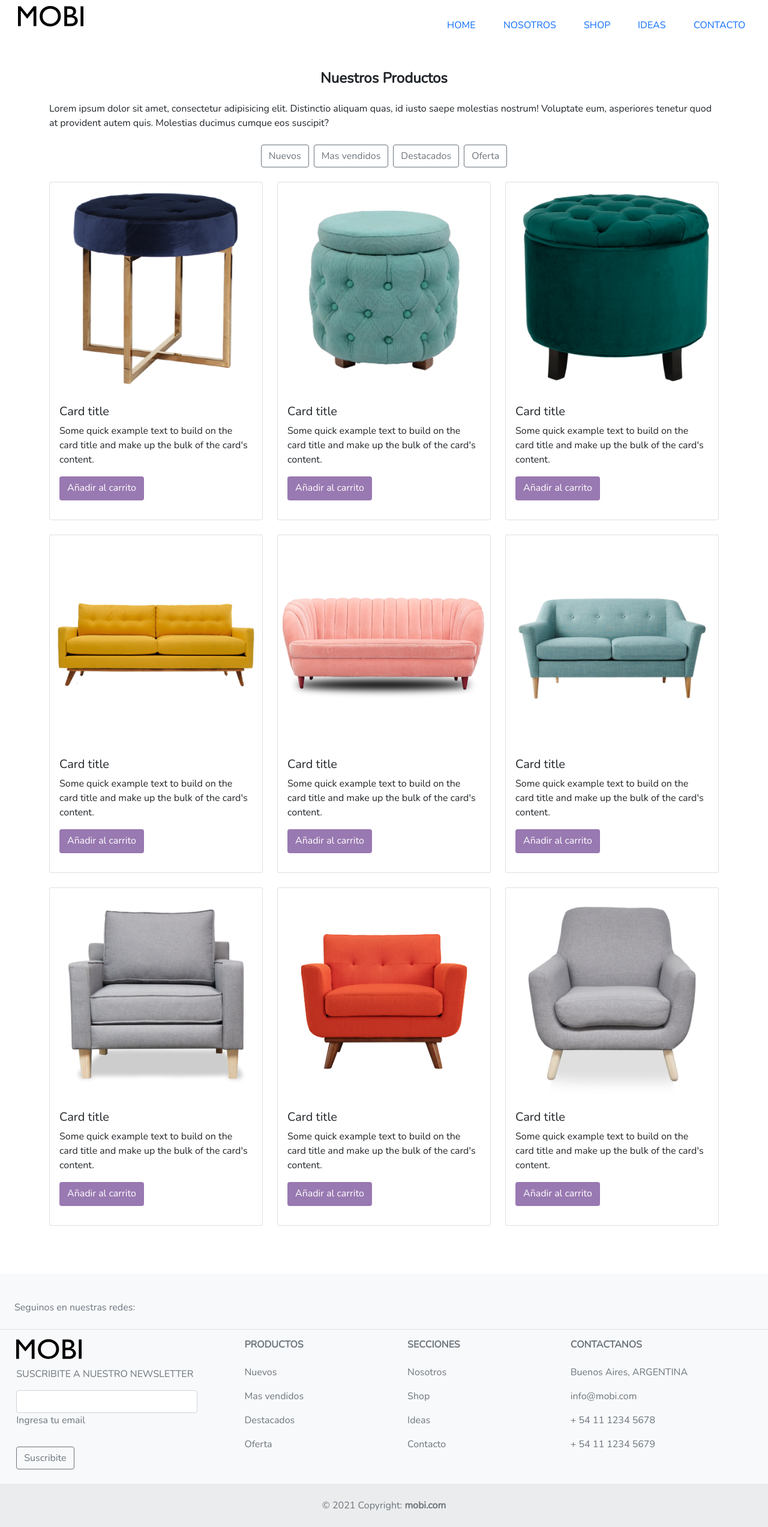
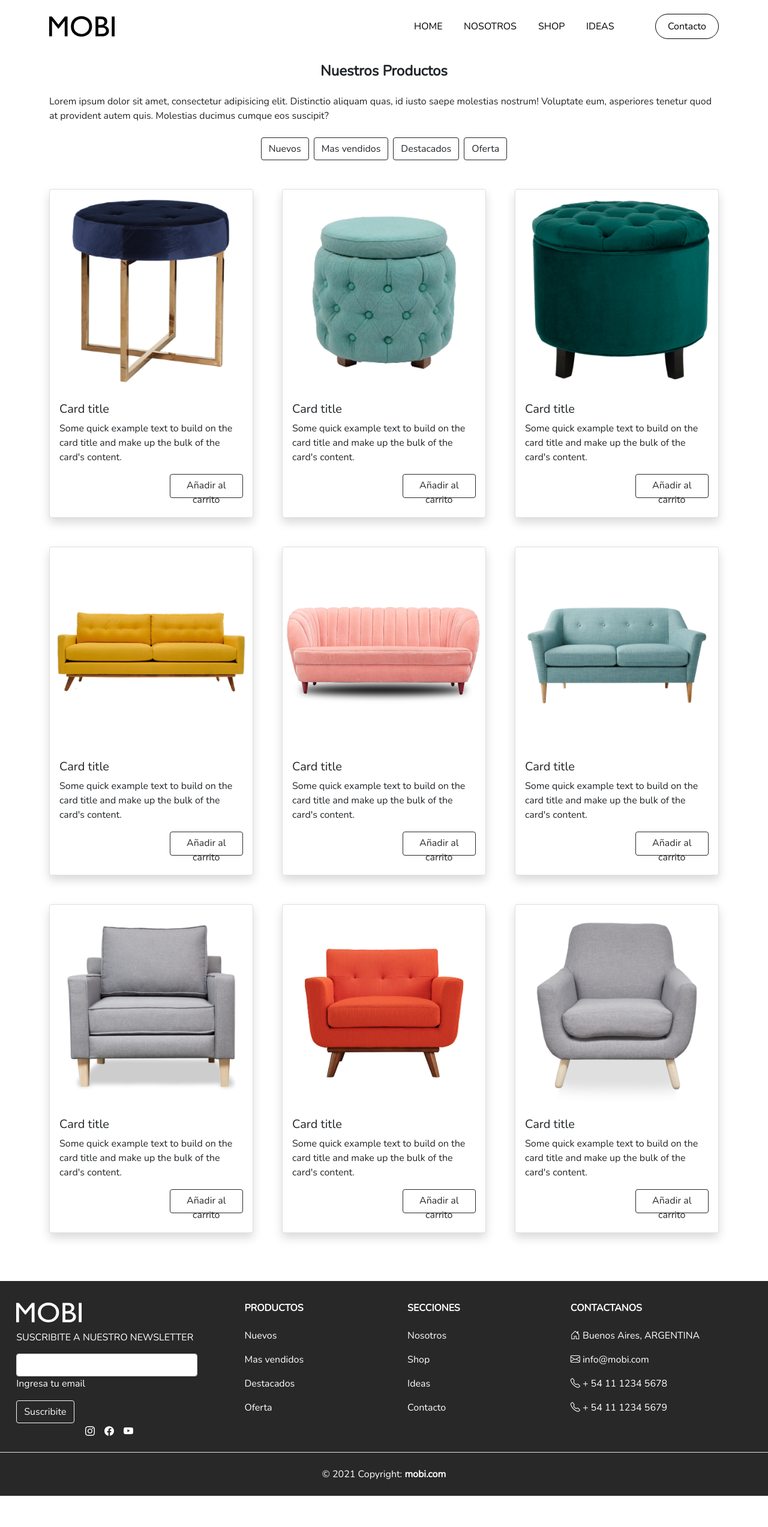
Before and after one commit to caroccucurullo/mobi_cucurullo, a plain HTML site: page HTML/shop.html in a window 1280 px wide. Shown: the whole page at 60% size. After the commit the page ends 2493 px from the top, so only its background shows below. Drawn offline with nearby package versions, Linux system fonts and the light colour scheme.

Commit message:
cambios en el index y en shop, responsive

```diff
--- a/HTML/shop.html
+++ b/HTML/shop.html
@@ -6,11 +6,16 @@
 	<meta charset="UTF-8">
 	<meta http-equiv="X-UA-Compatible" content="IE=edge">
 	<meta name="viewport" content="width=device-width, initial-scale=1.0">
-	<meta name="description" content="En este sitio web vas a encontrar deco, inspiración y productos que te haran sentir de tu casa un hogar">
-    <meta name="keywords"  content="DECO, INSPIRACIÓN, DECORACIÓN MUEBLES, MESAS, SILLAS, SILLONES, ALMOHADONES">
+	<meta name="description"
+		content="En este sitio web vas a encontrar deco, inspiración y productos que te haran sentir de tu casa un hogar">
+	<meta name="keywords" content="DECO, INSPIRACIÓN, DECORACIÓN MUEBLES, MESAS, SILLAS, SILLONES, ALMOHADONES">
 
 	<link href="https://cdn.jsdelivr.net/npm/bootstrap@5.0.0/dist/css/bootstrap.min.css" rel="stylesheet"
 		integrity="sha384-wEmeIV1mKuiNpC+IOBjI7aAzPcEZeedi5yW5f2yOq55WWLwNGmvvx4Um1vskeMj0" crossorigin="anonymous">
+
+	<link href="https://unpkg.com/aos@2.3.1/dist/aos.css" rel="stylesheet">
+
+	<link rel="stylesheet" href="https://cdn.jsdelivr.net/npm/bootstrap-icons@1.5.0/font/bootstrap-icons.css">
 
 	<link rel="stylesheet" href="../CSS/main.css">
 
@@ -19,29 +24,38 @@
 </head>
 
 <body>
-	<header>
 
-		<a href="../index.html">
-			<img src="../img/logoMobi.svg" alt="logo">
-		</a>
+	<!-- inicia barra de navegacion -->
 
-		<!-- Barra de navegacion -->
+	<nav class="navbar navbar-expand-lg">
+		<div class="container">
+			<a class="navbar-brand" href="../index.html"><img src="../img/logoMobi.svg" alt="logo"></a>
+			<button class="navbar-toggler" type="button" data-bs-toggle="collapse" data-bs-target="#navbarNav"
+				aria-controls="navbarNav" aria-expanded="false" aria-label="Toggle navigation">
+				<i class="bi bi-list"></i>
+			</button>
+			<div class="collapse navbar-collapse" id="navbarNav">
+				<ul class="navbar-nav ms-auto me-lg-3 py-3">
+					<li class="nav-item">
+						<a class="nav-link hvr-underline-from-left" aria-current="page" href="../index.html">HOME</a>
+					</li>
+					<li class="nav-item">
+						<a class="nav-link hvr-underline-from-left" href="nosotros.html">NOSOTROS</a>
+					</li>
+					<li class="nav-item">
+						<a class="nav-link hvr-underline-from-left" href="shop.html">SHOP</a>
+					</li>
+					<li class="nav-item">
+						<a class="nav-link hvr-underline-from-left" href="ideas.html">IDEAS</a>
+					</li>
+				</ul>
+				<a class="btn-custom ms-lg-4" href="contacto.html">Contacto</a>
+			</div>
+		</div>
+	</nav>
 
-		<nav>
-			<ul class="ul_padre">
-				<li><a class="hvr-underline-from-left" href="../index.html">HOME</a></li>
-				<li><a class="hvr-underline-from-left" href="nosotros.html">NOSOTROS</a></li>
-				<li><a class="hvr-underline-from-left" href="shop.html">SHOP</a>
-					<ul>
-						<li><a href="#">Sillas</a></li>
-						<li><a href="#">Sillones</a></li>
-					</ul>
-				</li>
-				<li><a class="hvr-underline-from-left" href="ideas.html">IDEAS</a></li>
-				<li><a class="hvr-underline-from-left" href="contacto.html">CONTACTO</a></li>
-			</ul>
-		</nav>
-	</header>
+	<!-- cierra barra de navegacion -->
+
 
 	<main>
 		<div class="container m-6 ">
@@ -57,14 +71,14 @@
 
 		<!-- inicia botones -->
 
-		<div class="container m-6 ">
+		<div class="container mt-2 mb-5 ">
 
 			<div class="d-grid gap-2 d-md-flex justify-content-md-center m-4">
 
-				<button type="button" class="btn btn-outline-secondary">Nuevos</button>
-				<button type="button" class="btn btn-outline-secondary">Mas vendidos</button>
-				<button type="button" class="btn btn-outline-secondary">Destacados</button>
-				<button type="button" class="btn btn-outline-secondary">Oferta</button>
+				<button type="button" class="btn btn-outline-dark">Nuevos</button>
+				<button type="button" class="btn btn-outline-dark">Mas vendidos</button>
+				<button type="button" class="btn btn-outline-dark">Destacados</button>
+				<button type="button" class="btn btn-outline-dark">Oferta</button>
 
 			</div>
 
@@ -76,12 +90,11 @@
 
 		<section class="container fluid">
 
-			<div class="row row-cols-1 row-cols-md-3 g-4">
+			<div class="row row-cols-1 row-cols-md-3 g-5">
 
-				<article class="col-md-4">
-					<div class="card">
-						<img class="card-img-top w-100" src="../img/shop/banquetaAzul.png"
-							alt="banqueta azul en pana">
+				<article class="col-md-4" data-aos="fade-up" data-aos-duration="1500">
+					<div class="card shadow rounded" >
+						<img class="card-img-top w-100" src="../img/shop/banquetaAzul.png" alt="banqueta azul en pana">
 						<div class="card-body">
 							<h5 class="card-title">Card title</h5>
 							<p class="card-text">Some quick example text to build on the card title and make up the bulk
@@ -102,8 +115,8 @@
 						</div>
 					</div>
 				</article>
-				<article class="col-md-4">
-					<div class="card">
+				<article class="col-md-4" data-aos="fade-up" data-aos-duration="1500">
+					<div class="card shadow rounded">
 						<img class="card-img-top w-100" src="../img/shop/banquetaVerdeAgua.png"
 							alt="banqueta verde agua en terciopelo">
 						<div class="card-body">
@@ -126,8 +139,8 @@
 						</div>
 					</div>
 				</article>
-				<article class="col-md-4">
-					<div class="card">
+				<article class="col-md-4" data-aos="fade-up" data-aos-duration="1500">
+					<div class="card shadow rounded">
 						<img class="card-img-top w-100" src="../img/shop/banquetaVerdeIngles.png"
 							alt="banqueta verde inglés en pana">
 						<div class="card-body">
@@ -150,8 +163,8 @@
 						</div>
 					</div>
 				</article>
-				<article class="col-md-4">
-					<div class="card">
+				<article class="col-md-4" data-aos="fade-up" data-aos-duration="1500">
+					<div class="card shadow rounded">
 						<img class="card-img-top w-100" src="../img/shop/sillonAmarilloMaiz.png"
 							alt="sillon tres cuerpos en chenille amarillo maiz ">
 						<div class="card-body">
@@ -174,8 +187,8 @@
 						</div>
 					</div>
 				</article>
-				<article class="col-md-4">
-					<div class="card">
+				<article class="col-md-4" data-aos="fade-up" data-aos-duration="1500">
+					<div class="card shadow rounded">
 						<img class="card-img-top w-100" src="../img/shop/sillonRosa.png"
 							alt="sillon rosa dos cuerpos en terciopelo rosa">
 						<div class="card-body">
@@ -198,8 +211,8 @@
 						</div>
 					</div>
 				</article>
-				<article class="col-md-4">
-					<div class="card">
+				<article class="col-md-4" data-aos="fade-up" data-aos-duration="1500">
+					<div class="card shadow rounded">
 						<img class="card-img-top w-100" src="../img/shop/sillonVerdeAgua.png"
 							alt="sillon dos cuerpos en lino verde agua">
 						<div class="card-body">
@@ -222,8 +235,8 @@
 						</div>
 					</div>
 				</article>
-				<article class="col-md-4">
-					<div class="card">
+				<article class="col-md-4" data-aos="fade-up" data-aos-duration="1500">
+					<div class="card shadow rounded">
 						<img class="card-img-top w-100" src="../img/shop/sillonGrisCemento.png"
 							alt="sillon un cuerpo en lino gris cemento">
 						<div class="card-body">
@@ -246,8 +259,8 @@
 						</div>
 					</div>
 				</article>
-				<article class="col-md-4">
-					<div class="card">
+				<article class="col-md-4" data-aos="fade-up" data-aos-duration="1500">
+					<div class="card shadow rounded">
 						<img class="card-img-top w-100" src="../img/shop/sillonNaranja.png"
 							alt="sillon un cuerpo en chenille naranja fuerte">
 						<div class="card-body">
@@ -270,8 +283,8 @@
 						</div>
 					</div>
 				</article>
-				<article class="col-md-4">
-					<div class="card">
+				<article class="col-md-4" data-aos="fade-up" data-aos-duration="1500">
+					<div class="card shadow rounded">
 						<img class="card-img-top w-100" src="../img/shop/sillonGrisClaro.png"
 							alt="sillon un cuerpo en lino gris claro">
 						<div class="card-body">
@@ -279,8 +292,8 @@
 							<p class="card-text">Some quick example text to build on the card title and make up the bulk
 								of the card's content.</p>
 							<p>
-								<a class="btn card__button " data-toggle="collapse" href="#collapseExample" role="button"
-									aria-expanded="false" aria-controls="collapseExample">
+								<a class="btn card__button " data-toggle="collapse" href="#collapseExample"
+									role="button" aria-expanded="false" aria-controls="collapseExample">
 									Añadir al carrito
 								</a>
 							</p>
@@ -305,32 +318,7 @@
 
 	<!-- inicia footer -->
 
-	<footer class="text-center text-lg-start bg-light text-muted">
-
-		<!-- inicia redes sociales -->
-		<section class="d-flex justify-content-center justify-content-lg-between p-4 border-bottom">
-
-			<div class="me-5 d-none d-lg-block">
-				<span>Seguinos en nuestras redes:</span>
-			</div>
-
-			<div>
-
-				<a href="" class="me-4 text-reset">
-					<i class="fab fa-facebook-f"></i>
-				</a>
-
-				<a href="" class="me-4 text-reset">
-					<i class="fab fa-google"></i>
-				</a>
-				<a href="" class="me-4 text-reset">
-					<i class="fab fa-instagram"></i>
-				</a>
-
-			</div>
-
-		</section>
-		<!-- cierra redes sociales -->
+	<footer class="text-center text-lg-start">
 
 		<!-- inicia sección links  -->
 		<section>
@@ -338,22 +326,41 @@
 
 				<div class="row mt-3">
 
-					<div class="col-md-3 col-lg-4 col-xl-3 mx-auto mb-4">
+					<div class="col-md-3 col-lg-4 col-xl-3 mx-auto mb-2">
 
 						<a href="../index.html">
-							<img class="pb-3" src="../img/logoMobi.svg" alt="logo">
+							<img class="pb-3" src="../img/logoMobiBlanco.svg" alt="logo">
 						</a>
 
 						<div>
 							<h6 class="text-uppercase mb-3">Suscribite a nuestro newsletter</h6>
 
-							<div class="form-outline form-white mb-4">
+							<div class="form-outline form-white mb-2">
 								<input type="email" id="form5Example2" class="form-control" />
 								<label class="form-label" for="form5Example2">Ingresa tu email</label>
 							</div>
 
-							<button type="button" class="btn btn-outline-secondary">Suscribite</button>
+							<button type="button" class="btn btn-outline-light">Suscribite</button>
 						</div>
+
+						<ul class="list-unstyled d-flex flex-row justify-content-center">
+							<li>
+								<a class="px-2" href="#!">
+									<img src="../img/redes/instagram.svg" alt="icono instagram">
+								</a>
+							</li>
+							<li>
+								<a class="text-white px-2" href="#!">
+									<img src="../img/redes/facebook.svg" alt="icono facebook">
+								</a>
+							</li>
+							<li>
+								<a class="text-white ps-2" href="#!">
+									<img src="../img/redes/youtube.svg" alt="icono youtube">
+								</a>
+							</li>
+						</ul>
+
 					</div>
 
 					<div class="col-md-2 col-lg-2 col-xl-2 mx-auto">
@@ -374,8 +381,6 @@
 							<a href="#!" class="text-reset">Oferta</a>
 						</p>
 					</div>
-
-
 
 					<div class="col-md-3 col-lg-2 col-xl-2 mx-auto">
 
@@ -400,16 +405,12 @@
 
 					<div class="col-md-4 col-lg-3 col-xl-3 mx-auto">
 
-						<h6 class="text-uppercase fw-bold mb-4">
-							Contactanos
-						</h6>
-						<p><i class="fas fa-home "></i> Buenos Aires, ARGENTINA</p>
-						<p>
-							<i class="fas fa-envelope "></i>
-							info@mobi.com
-						</p>
-						<p><i class="fas fa-phone "></i> + 54 11 1234 5678</p>
-						<p><i class="fas fa-print "></i> + 54 11 1234 5679</p>
+						<h6 class="text-uppercase fw-bold mb-4"> Contactanos</h6>
+						<p><i class="bi bi-house-door"></i> Buenos Aires, ARGENTINA</p>
+						<p><i class="bi bi-envelope"></i> info@mobi.com</p>
+						<p><i class="bi bi-telephone"></i> + 54 11 1234 5678</p>
+						<p><i class="bi bi-telephone"></i> + 54 11 1234 5679</p>
+
 					</div>
 
 				</div>
@@ -419,9 +420,9 @@
 		<!-- cierra sección links  -->
 
 		<!-- inicia Copyright -->
-		<div class="text-center p-4" style="background-color: rgba(0, 0, 0, 0.05);">
-			© 2021 Copyright:
-			<a class="text-reset fw-bold" href="../index.html">mobi.com</a>
+		<div class="container-flex text-center p-4 border-top">
+			<p class="d-inline text-white">© 2021 Copyright:</p>
+			<a class="d-inline fw-bold text-white" href="../index.html">mobi.com</a>
 		</div>
 		<!-- cierra Copyright -->
 
@@ -432,10 +433,22 @@
 
 
 
+
+
+
 	<script src="https://cdn.jsdelivr.net/npm/bootstrap@5.0.0/dist/js/bootstrap.bundle.min.js"
 		integrity="sha384-p34f1UUtsS3wqzfto5wAAmdvj+osOnFyQFpp4Ua3gs/ZVWx6oOypYoCJhGGScy+8" crossorigin="anonymous">
 	</script>
 
+	<script src="https://unpkg.com/aos@2.3.1/dist/aos.js">
+	</script>
+
+	<script>
+		AOS.init();
+	</script>
+
+
+
 </body>
 
 </html>
--- a/SCSS/_footer.scss
+++ b/SCSS/_footer.scss
@@ -1,5 +1,5 @@
 footer{
-    background-color: rgb(35, 35, 35);
+    background-color: rgb(40, 40, 40);
     color: white;
     padding-top: 20px;
 }
--- a/SCSS/_media.scss
+++ b/SCSS/_media.scss
@@ -12,7 +12,8 @@
 	}
 
 	footer section{
-		margin-left: 20px;
+		margin-left: 10px;
+		margin-right: 10px;
 	}
  }
 
--- a/SCSS/_nosotros.scss
+++ b/SCSS/_nosotros.scss
@@ -3,6 +3,5 @@
 .nosotros {
   border: solid 1px rgb(214, 214, 214);
   border-radius: 5px;
-  background: #F9F9FD;
 
 }
--- a/SCSS/_shop.scss
+++ b/SCSS/_shop.scss
@@ -1,19 +1,15 @@
 /*----------- SHOP ----------*/
 
 .card__button{
+    border: 1.5px solid rgb(40, 40, 40);
     height: 2.5rem;
     text-align: center;
-    background-color:  rgb(153, 121, 177);
-    color: white;
+    background: none;
+    color: rgb(40, 40, 40);
+    margin-left: 60%;
     &:hover{
-      background-color: cadetblue;
-      color: black;
+      background-color: rgb(40, 40, 40);
+      color: whitesmoke;
       cursor: pointer;
     }
   }
-
-  .card__button--rounded{
-    @extend .card__button;
-    border-radius: 15px;
-
-  }
```
Also changed, not shown: HTML/nosotros.html (+86 -73 lines), SCSS/_index.scss (+6 -1 lines), index.html (+111 -54 lines), CSS/main.css, img/index/carrousel2.jpg, img/index/cocinaBanquetas.jpg (deleted), img/index/grid1.jpg (added), img/index/grid2.jpg (added), img/index/grid3.jpg (added), img/index/grid4.jpg (added), img/index/grid5.jpg (added), img/index/grid6.jpg (added), img/index/livingSillon.jpg (deleted), img/index/luces.jpg (deleted).
